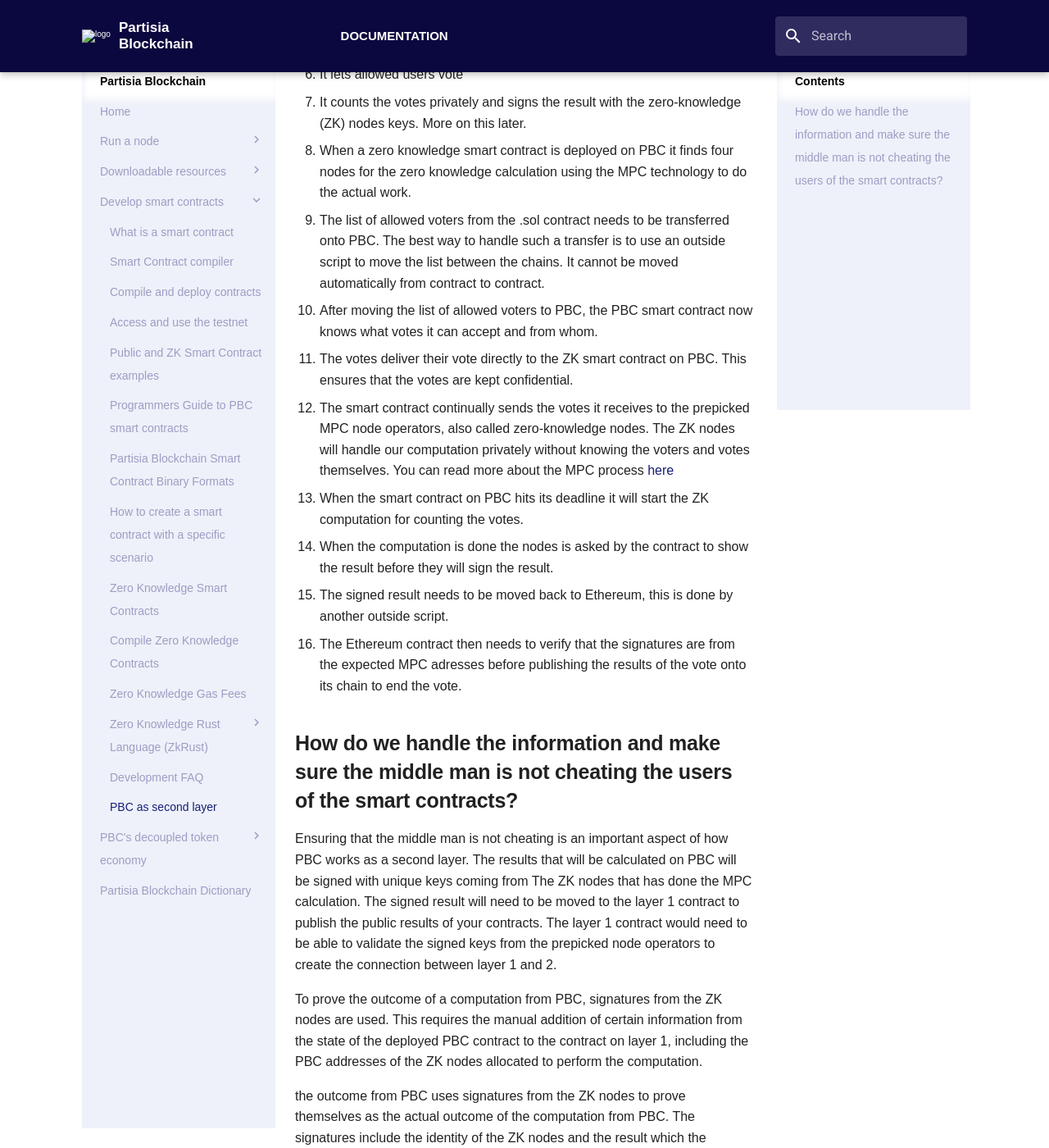
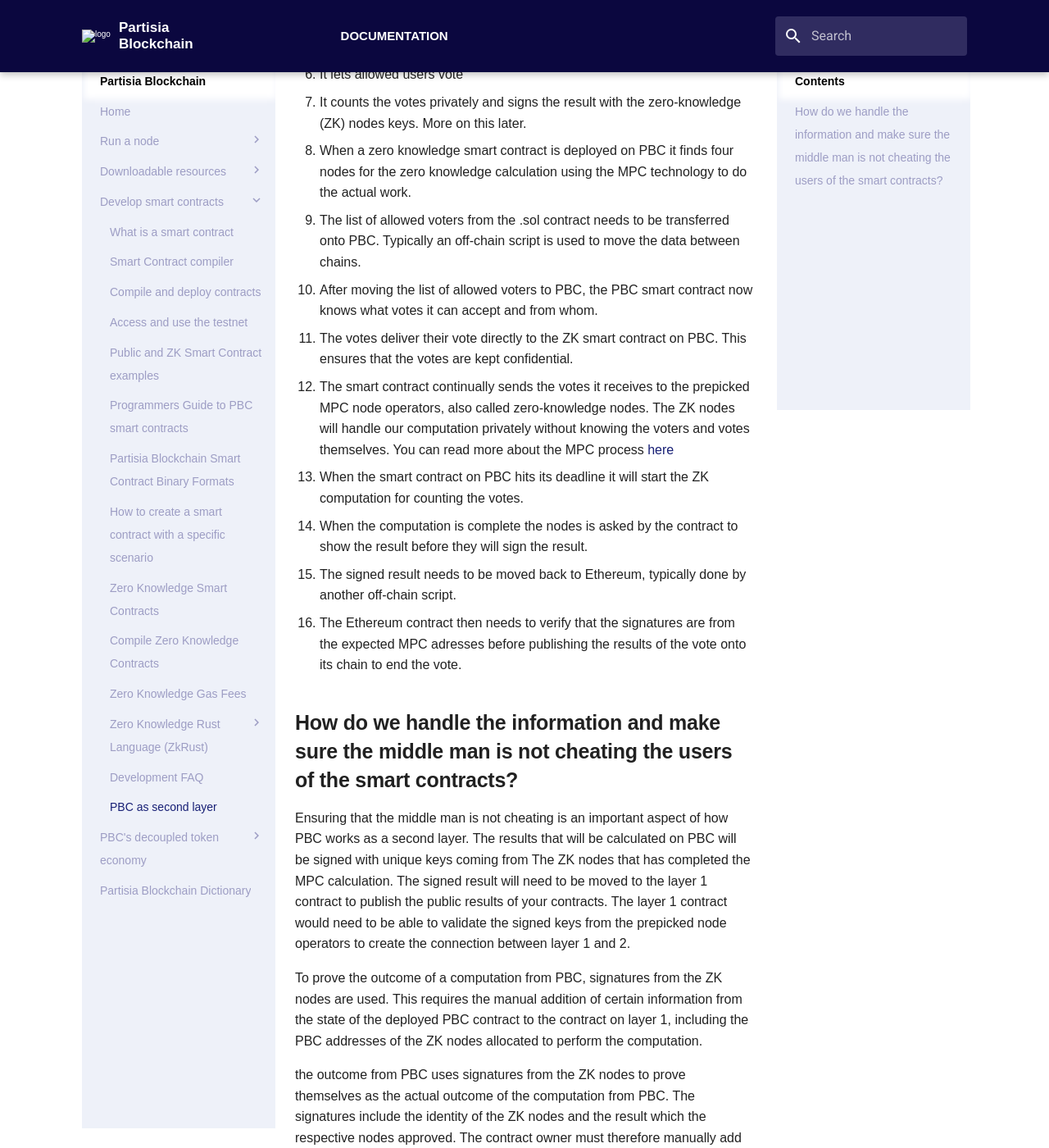
Before and after one commit to 0xSero/partisia-docs, an MkDocs documentation site: the page built from docs/PBC-as-a-second-layer/pbc-as-second-layer.md, in a window 1280 px wide and 1400 px high, scrolled down 1533 px. Shown: the whole window at 82% size. Built offline with MkDocs 1.6.1 and Material for MkDocs 9.7.7, drawn with Linux system fonts in a browser that asks for light colours; some web fonts are replaced; a script that is not in the unit is left out; some of the changed text lies outside the part shown.

Commit message:
Second round of small  updates

```diff
--- a/docs/PBC-as-a-second-layer/pbc-as-second-layer.md
+++ b/docs/PBC-as-a-second-layer/pbc-as-second-layer.md
@@ -12,25 +12,25 @@
 To explain PBC as second layer we'll use the above model as reference. We will run through the model and describe it from our example you can find on the following page. The example is based around Ethereum as our first layer and PBC as our second layer. The example is based around a voting scenario where we want to privately calculate the results of the votes without showing who voted what.
 
 1. A .sol smart contract needs to be deployed on layer 1, in our eaxmple layer 1 is on Ethereum. The smart contract in our example has two main objectives:
-   1. It handles the list of allowed voters.
+   1. It handles the initialized list of allowed voters on the contract.
    2. It handles the final verification of the result received from PBC. The contract needs to know the adresses for the nodes picked on PBC to handle the verification.
 2. A PBC zero knowledge smart contract needs to be deployed on layer 2. The smart contract in our example has three main objectives:
    1. It accepts the list of allowed voters to ensure only voters whos part of the vote can send their vote.
    2. It lets allowed users vote
    3. It counts the votes privately and signs the result with the zero-knowledge (ZK) nodes keys. More on this later.
 3. When a zero knowledge smart contract is deployed on PBC it finds four nodes for the zero knowledge calculation using the MPC technology to do the actual work.
-4. The list of allowed voters from the .sol contract needs to be transferred onto PBC. The best way to handle such a transfer is to use an outside script to move the list between the chains. It cannot be moved automatically from contract to contract.
+4. The list of allowed voters from the .sol contract needs to be transferred onto PBC. Typically an off-chain script is used to move the data between chains.
 5. After moving the list of allowed voters to PBC, the PBC smart contract now knows what votes it can accept and from whom.
 6. The votes deliver their vote directly to the ZK smart contract on PBC. This ensures that the votes are kept confidential.
 7. The smart contract continually sends the votes it receives to the prepicked MPC node operators, also called zero-knowledge nodes. The ZK nodes will handle our computation privately without knowing the voters and votes themselves. You can read more about the MPC process [here](../dictionary.md#mpc)
 8. When the smart contract on PBC hits its deadline it will start the ZK computation for counting the votes.
-9. When the computation is done the nodes is asked by the contract to show the result before they will sign the result.
-10. The signed result needs to be moved back to Ethereum, this is done by another outside script.
+9. When the computation is complete the nodes is asked by the contract to show the result before they will sign the result.
+10. The signed result needs to be moved back to Ethereum, typically done by another off-chain script.
 11. The Ethereum contract then needs to verify that the signatures are from the expected MPC adresses before publishing the results of the vote onto its chain to end the vote.
 
 ## How do we handle the information and make sure the middle man is not cheating the users of the smart contracts?
 
-Ensuring that the middle man is not cheating is an important aspect of how PBC works as a second layer. The results that will be calculated on PBC will be signed with unique keys coming from The ZK nodes that has done the MPC calculation. The signed result will need to be moved to the layer 1 contract to publish the public results of your contracts. The layer 1 contract would need to be able to validate the signed keys from the prepicked node operators to create the connection between layer 1 and 2.
+Ensuring that the middle man is not cheating is an important aspect of how PBC works as a second layer. The results that will be calculated on PBC will be signed with unique keys coming from The ZK nodes that has completed the MPC calculation. The signed result will need to be moved to the layer 1 contract to publish the public results of your contracts. The layer 1 contract would need to be able to validate the signed keys from the prepicked node operators to create the connection between layer 1 and 2.
 
 To prove the outcome of a computation from PBC, signatures from the ZK nodes are used. This requires the manual addition of certain information from the state of the deployed PBC contract to the contract on layer 1, including the PBC addresses of the ZK nodes allocated to perform the computation.
 
```
